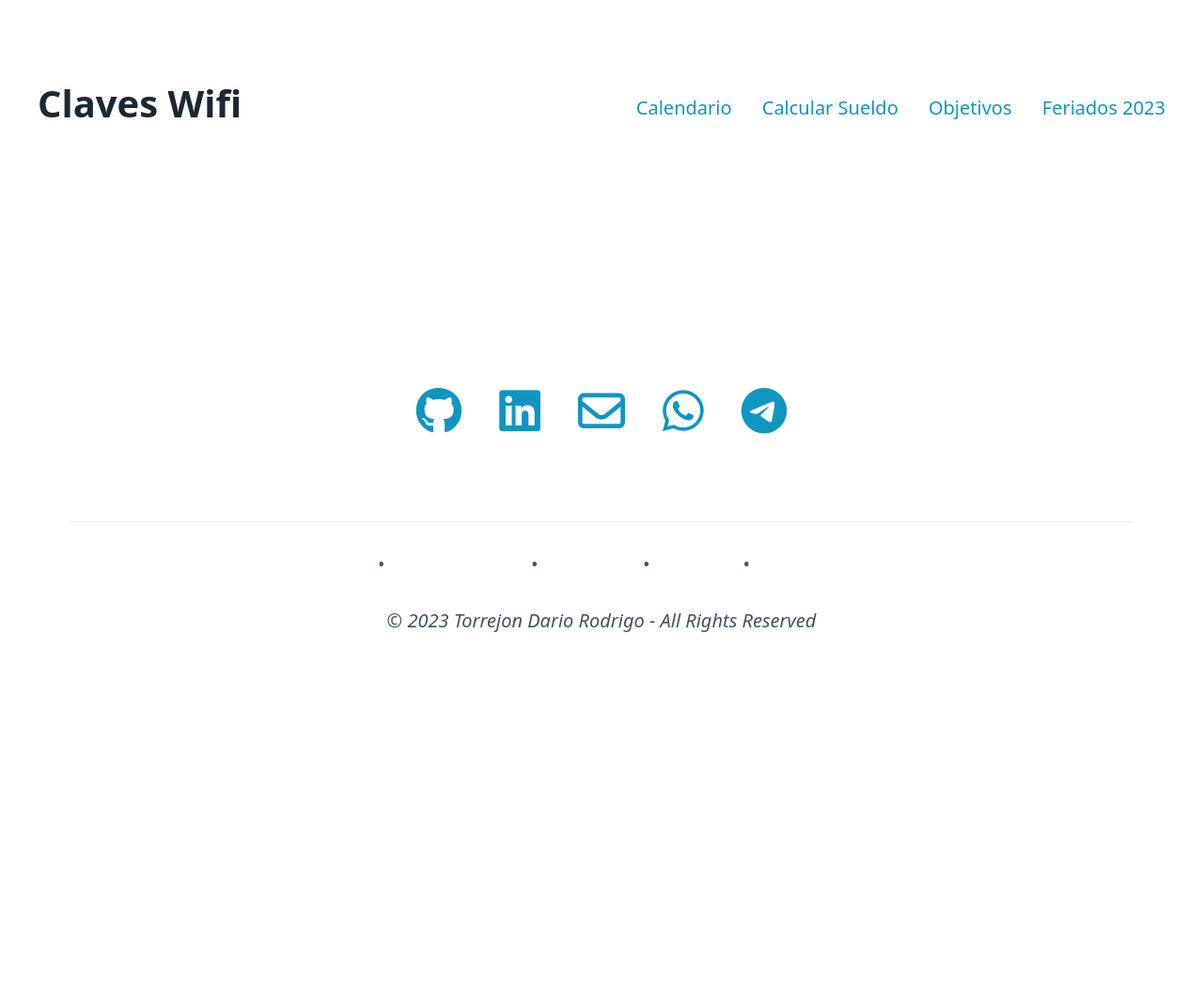
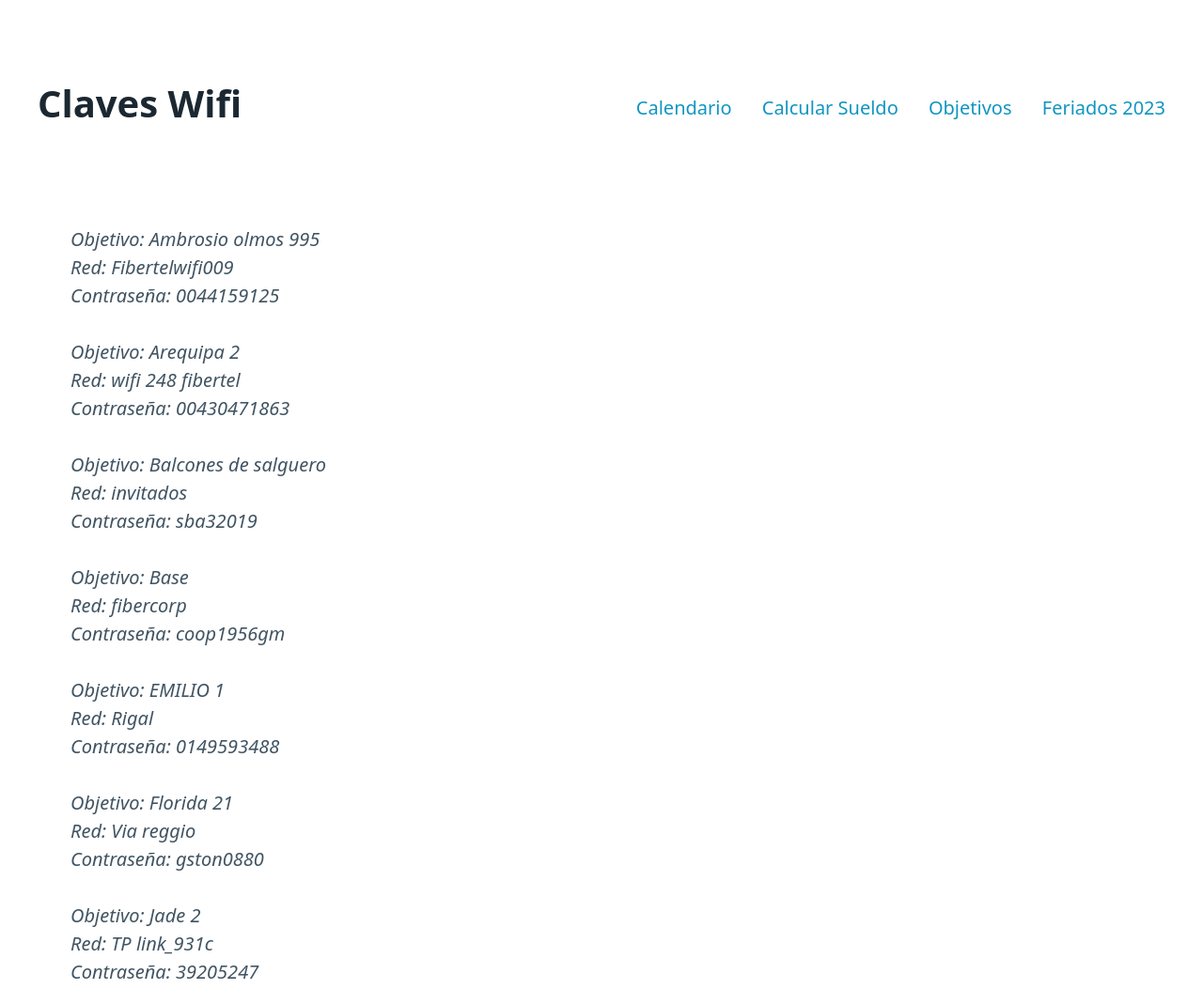
Before and after one commit to dartorrejon/calcularSueldo, a plain HTML site: page claves.html in a window 1280 px wide. Shown: the top 1053 px of the page at 94% size. Before the commit the page ends 836 px from the top, so only its background shows below. Drawn offline with nearby package versions, Linux system fonts and the light colour scheme.

Commit message:
Agregamos las contraseñas y utilizamos xhr para consumir un txt

```diff
--- /dev/null
+++ b/Scripts/clavesWifi.js
@@ -0,0 +1,26 @@
+const contraseñas = document.querySelector('#contraseñas');
+
+
+const xhr = new XMLHttpRequest();
+
+xhr.addEventListener('load', ev =>{
+    if(ev.currentTarget.status === 200){
+        let contenido = ev.currentTarget.responseText;
+        let contenidoSeparado = contenido.split("\n")
+        contenidoSeparado.sort();
+        contenidoSeparado.forEach(element => {
+            let datosWifi = element.split("-");
+            let div = document.createElement('div');
+            let p = document.createElement('p');
+            p.innerText = `Objetivo: ${datosWifi[0]}
+            Red: ${datosWifi[1]}
+            Contraseña: ${datosWifi[2]}`
+            div.appendChild(p)
+            contraseñas.appendChild(div);
+        });
+    }
+
+})
+
+xhr.open('GET',"./txt/claves.txt");
+xhr.send();
--- /dev/null
+++ b/Styles/claves.css
@@ -0,0 +1,8 @@
+#Actualizacion{
+    text-align: right;
+    font-weight: bolder;
+}
+
+#contraseñas div p{
+    font-style: italic;
+}
--- a/claves.html
+++ b/claves.html
@@ -7,6 +7,7 @@
     <link rel="stylesheet" href="css/pico.min.css">
     <link rel="stylesheet" href="https://cdn.jsdelivr.net/npm/@picocss/pico@1/css/pico.min.css">
     <link rel="stylesheet" href="Styles/default.css">
+    <link rel="stylesheet" href="Styles/claves.css">
     <script src="https://kit.fontawesome.com/0e141151ad.js" crossorigin="anonymous"></script>
     <title>Claves Wifi</title>
 </head>
@@ -26,8 +27,11 @@
             </ol>
         </nav>
     </header>
-    <main>
+    <main class="container">
+        <section id="contraseñas" class="container">
 
+        </section>
+        <p id="Actualizacion">Actualizada el 25/10/2021</p>
     </main>
     <footer class="container">
         <section class="redes">
@@ -55,5 +59,6 @@
 
     <script src="Scripts/nav_responsive.js"></script>
     <script src="Scripts/smooth.js"></script>
+    <script src="Scripts/clavesWifi.js"></script>
 </body>
 </html>
```
Also changed, not shown: txt/claves.txt (added).
